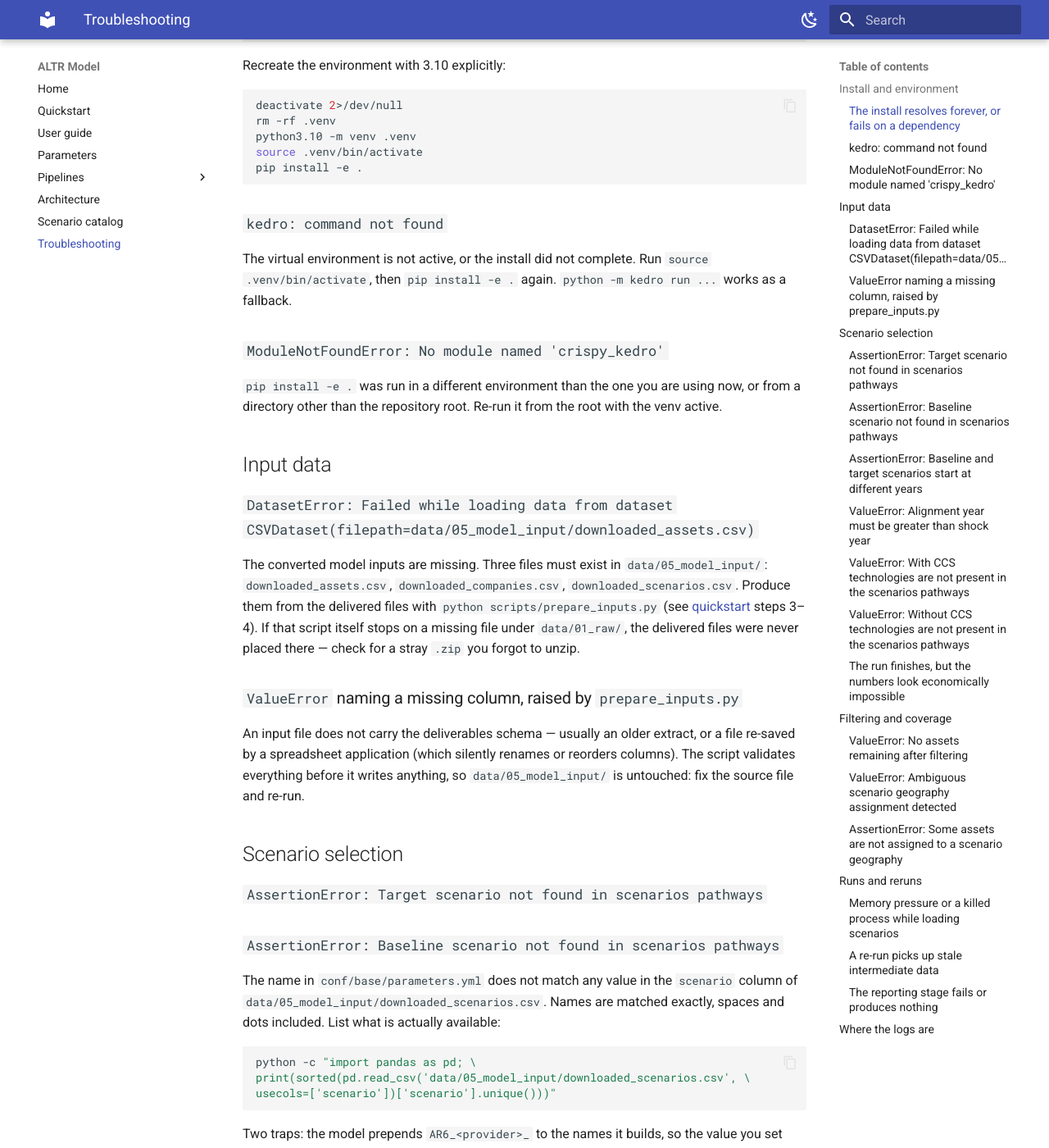
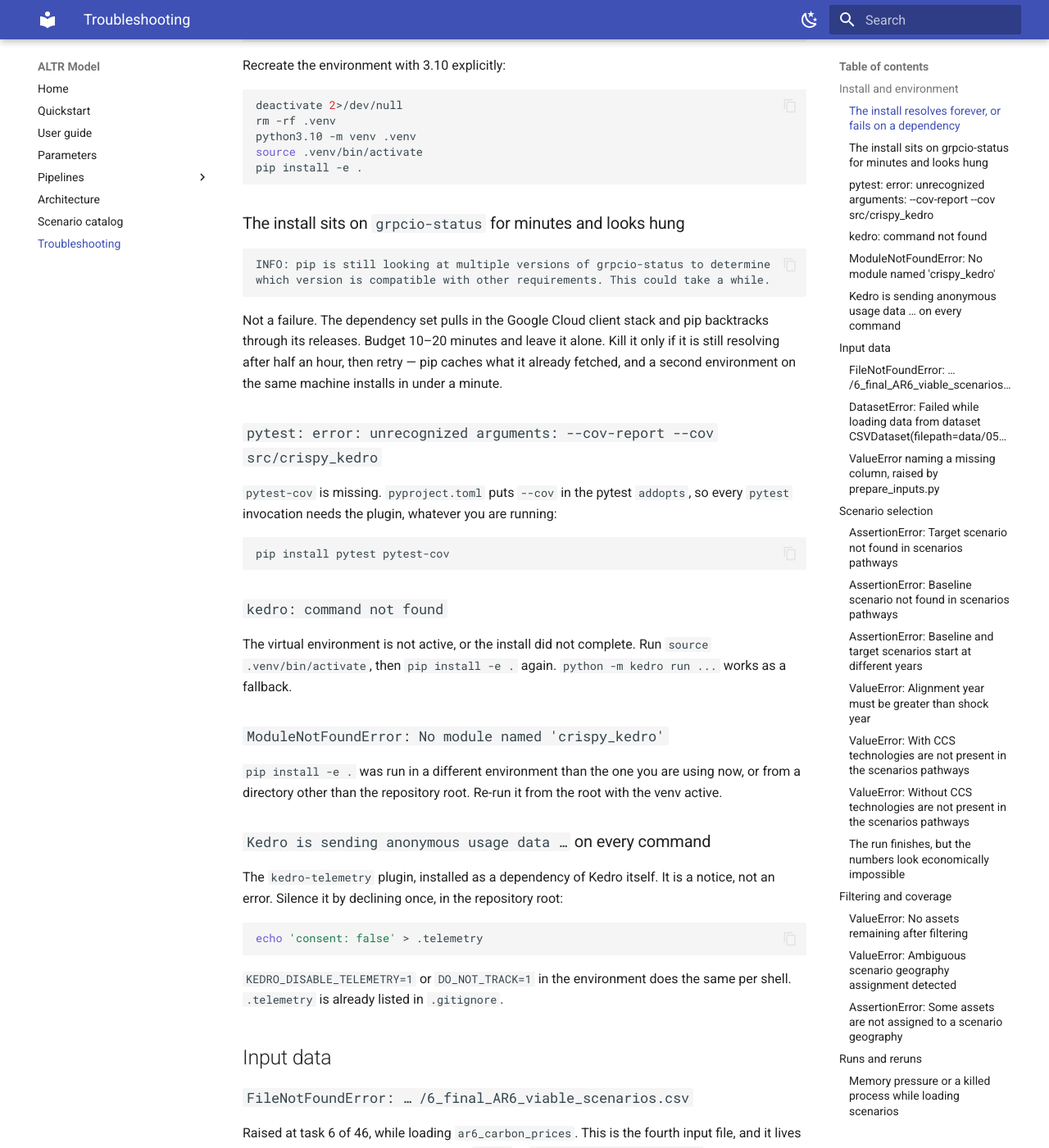
Before and after one commit to Theia-Finance-Labs/altr-model, an MkDocs documentation site: the page built from docs/handover/troubleshooting.md, in a window 1280 px wide and 1400 px high, scrolled down 424 px. Shown: the whole window at 82% size. Built offline with MkDocs 1.6.1 and Material for MkDocs 9.7.7, drawn with Linux system fonts in a browser that asks for light colours; some of the changed text lies outside the part shown.

Commit message:
docs: quickstart and troubleshooting fixes from fresh-machine verification

````diff
--- a/docs/handover/quickstart.md
+++ b/docs/handover/quickstart.md
@@ -23,6 +23,27 @@
 pip install --upgrade pip
 pip install -e .
 ```
+
+!!! warning "The install takes 10–20 minutes, and looks stuck for most of it"
+    The dependency set pulls in the Google Cloud client stack, and pip
+    backtracks through dozens of `grpcio-status` releases resolving it. It
+    prints
+
+    ```
+    INFO: pip is still looking at multiple versions of grpcio-status to
+    determine which version is compatible with other requirements.
+    This could take a while.
+    ```
+
+    and then goes quiet. That is normal — leave it running. In verification the
+    first install on a clean machine ran past ten minutes; a later one, with
+    pip's cache already populated, finished in 41 seconds. You pay the cost once
+    per machine, not once per environment.
+
+    `pip` re-resolves from scratch and ignores the `poetry.lock` shipped in the
+    repository, so the exact versions you get are whatever is current on PyPI
+    within the pins. Install with Poetry instead if you need to match another
+    machine's environment exactly — Poetry is the tool that reads the lock file.
 
 Verify the install — this must print a `0.19.x` version and exit cleanly:
 
@@ -53,6 +74,36 @@
 ```bash
 unzip -o /path/to/scenarios.csv.zip -d data/01_raw/
 ```
+
+### The fourth file: carbon prices
+
+One more input sits outside `data/`. The catalog entry `ar6_carbon_prices` reads
+`6_final_AR6_viable_scenarios.csv` **at the repository root** — an AR6 extract
+carrying a carbon price per scenario, geography and year. It is not part of the
+three-file drop and `prepare_inputs.py` does not produce it. Without it the run
+stops at task 6 of 46 with a `FileNotFoundError`.
+
+```bash
+cp /path/to/6_final_AR6_viable_scenarios.csv .    # repository root, not data/
+```
+
+Only five columns are read: `scenario_provider`, `scenario`,
+`scenario_geography`, `scenario_year`, `carbon_price_usd_per_tco2`.
+
+If your `scenarios.csv` already carries `carbon_price_usd_per_tco2` — WITCH and
+REMIND extracts do — the model logs `Carbon prices already populated … skipping
+injection` and never uses this file's contents. It must still exist, so a
+header-only stand-in is enough:
+
+```bash
+echo 'scenario_provider,scenario,scenario_geography,scenario_year,carbon_price_usd_per_tco2' \
+  > 6_final_AR6_viable_scenarios.csv
+```
+
+Verified: on a scenario file that already carries carbon prices, the stand-in
+produces NPVs identical to the real extract. For an IAM that reports no carbon
+price, the real file is what supplies them — a stand-in leaves the carbon price
+at `0` and the price signal alone carries the transition effect.
 
 ## 4. Convert the deliverables into model inputs
 
@@ -107,6 +158,11 @@
 kedro run --tags altrisk,reporting
 ```
 
+Budget for it: `reporting` (stage 8, 9 more nodes) renders a figure per company
+per view and dominates the wall clock. On the five-company fixture slice
+`altrisk` alone finished in 9.8 s while `altrisk,reporting` took 7m26s and wrote
+901 files. Run `altrisk` on its own while you are still tuning parameters.
+
 Expected console landmarks, in order:
 
 ```
@@ -155,9 +211,13 @@
 columns and NPV values, is the project's regression test:
 
 ```bash
-pip install pytest              # dev dependency, not installed by `pip install -e .`
+pip install pytest pytest-cov   # dev dependencies, not installed by `pip install -e .`
 python -m pytest tests/integration -q
 ```
+
+Both packages are needed: `pyproject.toml` puts `--cov` in the pytest `addopts`,
+so `pytest` without `pytest-cov` exits on `unrecognized arguments: --cov-report`.
+Expect `4 passed` in about 20 seconds.
 
 ## Explore the pipeline graph
 
--- a/docs/handover/troubleshooting.md
+++ b/docs/handover/troubleshooting.md
@@ -24,6 +24,28 @@
 pip install -e .
 ```
 
+### The install sits on `grpcio-status` for minutes and looks hung
+
+```
+INFO: pip is still looking at multiple versions of grpcio-status to determine
+which version is compatible with other requirements. This could take a while.
+```
+
+Not a failure. The dependency set pulls in the Google Cloud client stack and pip
+backtracks through its releases. Budget 10–20 minutes and leave it alone. Kill it
+only if it is still resolving after half an hour, then retry — pip caches what it
+already fetched, and a second environment on the same machine installs in under a
+minute.
+
+### `pytest: error: unrecognized arguments: --cov-report --cov src/crispy_kedro`
+
+`pytest-cov` is missing. `pyproject.toml` puts `--cov` in the pytest `addopts`,
+so every `pytest` invocation needs the plugin, whatever you are running:
+
+```bash
+pip install pytest pytest-cov
+```
+
 ### `kedro: command not found`
 
 The virtual environment is not active, or the install did not complete. Run
@@ -36,7 +58,28 @@
 now, or from a directory other than the repository root. Re-run it from the root
 with the venv active.
 
+### `Kedro is sending anonymous usage data …` on every command
+
+The `kedro-telemetry` plugin, installed as a dependency of Kedro itself. It is a
+notice, not an error. Silence it by declining once, in the repository root:
+
+```bash
+echo 'consent: false' > .telemetry
+```
+
+`KEDRO_DISABLE_TELEMETRY=1` or `DO_NOT_TRACK=1` in the environment does the same
+per shell. `.telemetry` is already listed in `.gitignore`.
+
 ## Input data
+
+### `FileNotFoundError: … /6_final_AR6_viable_scenarios.csv`
+
+Raised at task 6 of 46, while loading `ar6_carbon_prices`. This is the fourth
+input file, and it lives at the **repository root** rather than under `data/` —
+`scripts/prepare_inputs.py` does not produce it, so placing the three delivered
+files is not enough. See [the fourth file: carbon
+prices](quickstart.md#the-fourth-file-carbon-prices) for what it must contain
+and when a header-only stand-in will do.
 
 ### `DatasetError: Failed while loading data from dataset CSVDataset(filepath=data/05_model_input/downloaded_assets.csv)`
 
````
